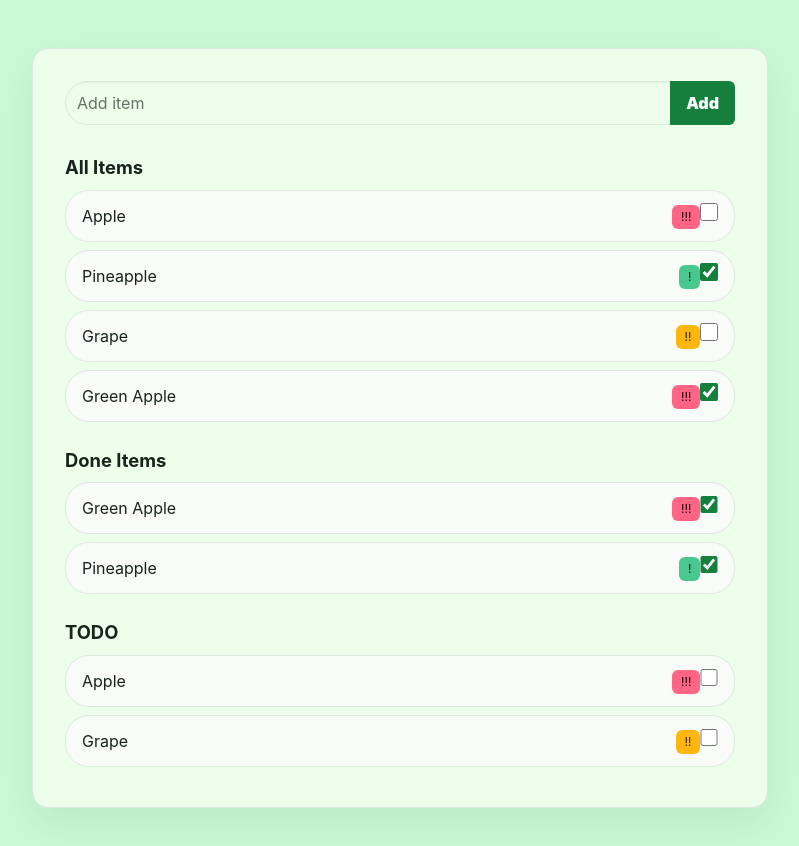
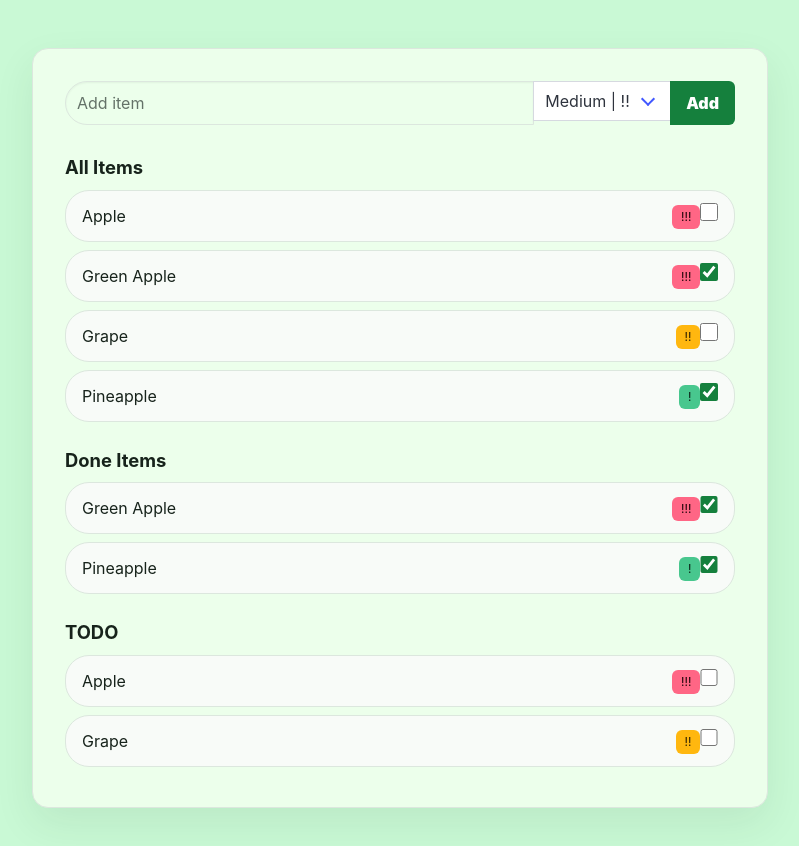
Before and after one commit to Dr9nja/ta25blearn, a Vue app: page / in a window 1280 px wide. Shown: the whole page, without its empty margins (240-1039 px from the left). Built offline with nearby package versions, Linux system fonts and the light colour scheme.

Commit message:
implement item importance selection and update item list display

```diff
--- a/src/App.vue
+++ b/src/App.vue
@@ -37,13 +37,22 @@ let toDoItems = computed(() => sortByImportance(items.value.filter(item => !item
                 <input @keydown.enter="add" v-model="message" class="input" type="text" placeholder="Add item">
             </div>
             <div class="control">
+                <div class="select">
+                    <select v-model="importance" aria-label="Importance">
+                        <option value="high">High | !!!</option>
+                        <option value="medium">Medium | !!</option>
+                        <option value="low">Low | !</option>
+                    </select>
+                </div>
+            </div>
+            <div class="control">
                 <button @click="add" class="button is-info">
                     Add
                 </button>
             </div>
         </div>
 
-        <ItemList :items="items" title="All Items"></ItemList>
+        <ItemList :items="sortedItems" title="All Items"></ItemList>
         <ItemList :items="doneItems" title="Done Items"></ItemList>
         <ItemList :items="toDoItems" title="TODO"></ItemList>
     </div>
```
